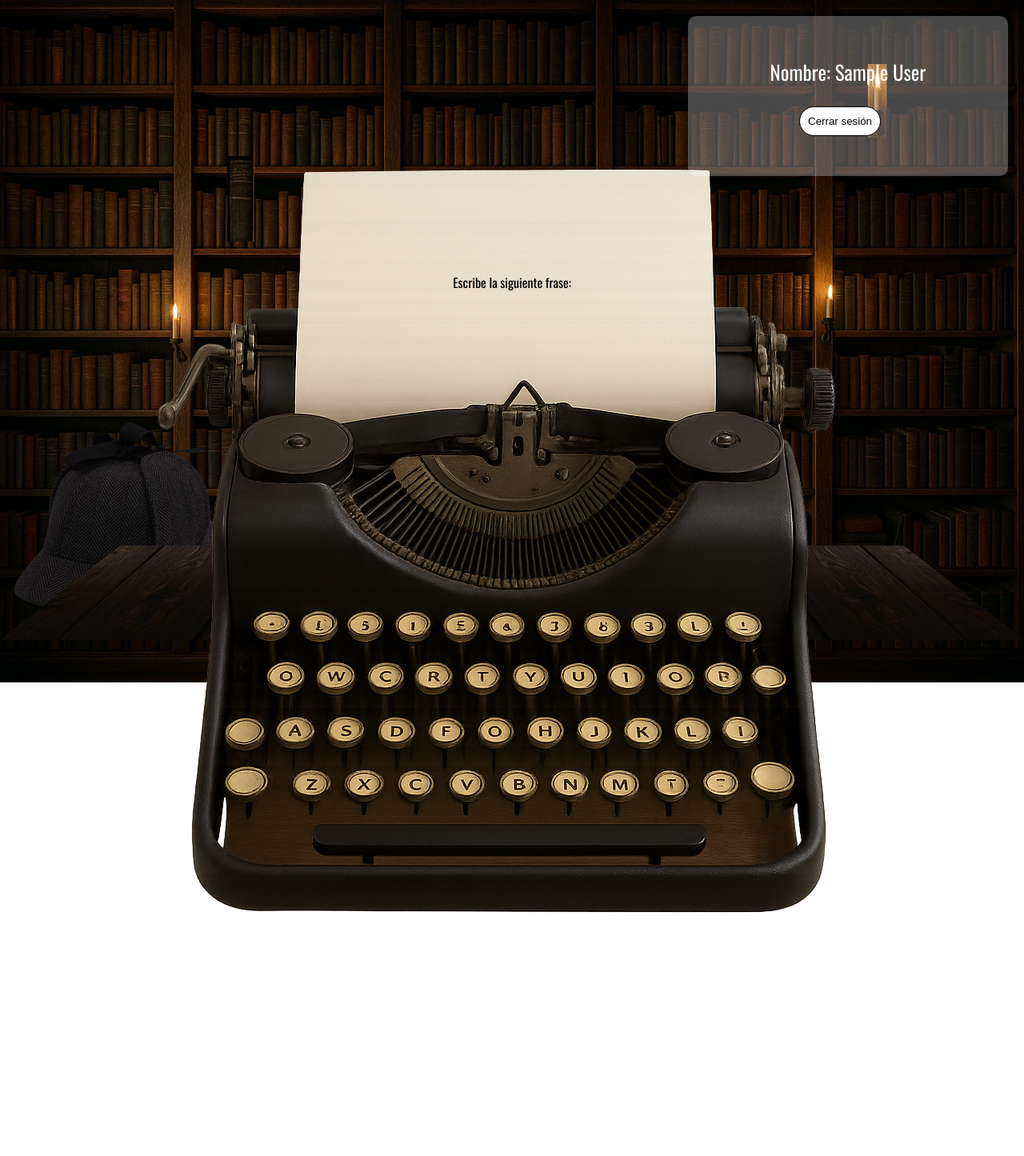
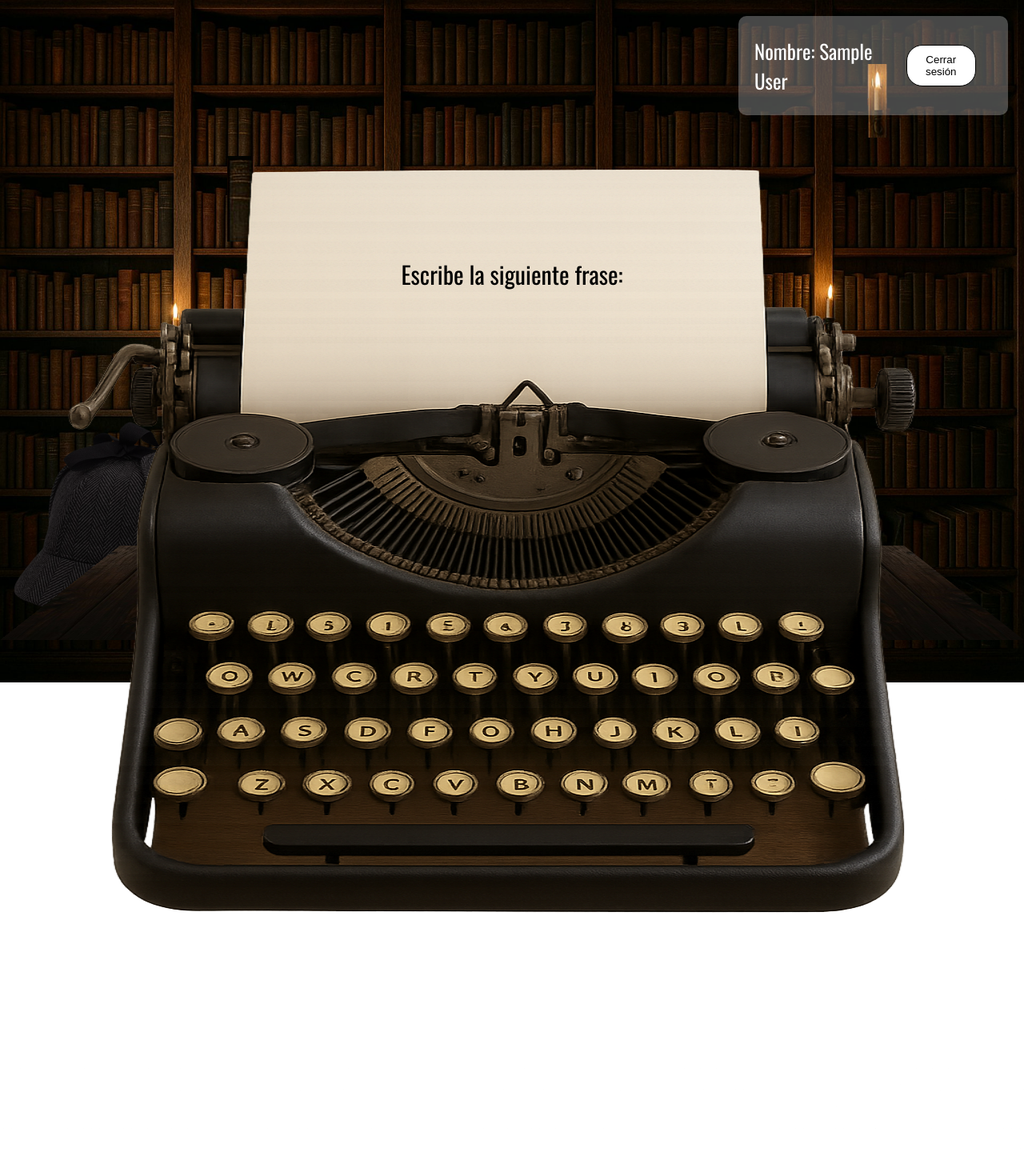
Before and after one commit to Mangell06/CipherType, a PHP site: page /play.php in a window 1280 px wide; the page is wider, and only the part inside the window is pictured. Shown: that part at 80% size. Run offline with PHP 8.4, Linux system fonts and the light colour scheme; the visitor is signed in with stand-in values (Sample User, id 1); data that the repository does not hold is empty.

Commit message:
cambiar la máquina de escribir de grande, boton de sesión y niveles de index.php

```diff
--- a/admin/index.php
+++ b/admin/index.php
@@ -25,9 +25,9 @@
                     echo '<form method="post">';
                         echo '<select name="selectdifficulty" id="selectdifficulty" onchange="this.form.submit()">';
                             echo '<option value="" selected hidden>Selecciona dificultad</option>';
-                            echo '<option value="sencillo">sencillo</option>';
-                            echo '<option value="normal">normal</option>';
-                            echo '<option value="experto">experto</option>';
+                            echo '<option value="Sencillo">sencillo</option>';
+                            echo '<option value="Normal">normal</option>';
+                            echo '<option value="Experto">experto</option>';
                         echo '</select>';
                     echo '</form>';
                     echo '<form action="">';
--- a/gameover.php
+++ b/gameover.php
@@ -22,7 +22,7 @@
 <body class="gameover sh-reveal">
     <?php
         if (isset($_SESSION['name'])) {
-            echo "<div class='gameoverDiv cancelSession sh-reveal'>";
+            echo "<div class='cancelSession sh-reveal'>";
             echo "<p class='sh-highlight'>Nombre: ".$_SESSION['name']."</p>";
             echo "<button type='submit' id='closeSession' onclick='destroySession()' class='sh-lens sh-focus'>Cerrar sesión</button>";
             echo "</div>";
--- a/index.php
+++ b/index.php
@@ -17,7 +17,7 @@
 <body class="play">
     <?php
         if (isset($_SESSION['name'])) {
-            echo "<div class='gameoverDiv cancelSession'>";
+            echo "<div class='cancelSession'>";
             echo "<p>Nombre: ".$_SESSION['name']."</p>";
             echo "<button type='submit' id='closeSession' onclick='destroySession()'>Cerrar sesión</button>";
             echo "</div>";
--- a/play.php
+++ b/play.php
@@ -23,7 +23,7 @@ if (isset($_POST['inname'])) {
 <body class="play">
     <?php
         if (isset($_SESSION['name'])) {
-            echo "<div class='gameoverDiv cancelSession'>";
+            echo "<div class='cancelSession'>";
             echo "<p>Nombre: ".$_SESSION['name']."</p>";
             echo "<button type='submit' id='closeSession' onclick='destroySession()'>Cerrar sesión</button>";
             echo "</div>";
--- a/ranking.php
+++ b/ranking.php
@@ -20,7 +20,7 @@
 <body class="gameover">
     <?php
         if (isset($_SESSION['name'])) {
-            echo "<div class='gameoverDiv cancelSession'>";
+            echo "<div class='cancelSession'>";
             echo "<p>Nombre: ".$_SESSION['name']."</p>";
             echo "<button type='submit' id='closeSession' onclick='destroySession()'>Cerrar sesión</button>";
             echo "</div>";
--- a/ranking.txt
+++ b/ranking.txt
@@ -19,3 +19,4 @@
 #Miguel:3400
 #Miguel:4500
 #Maikol:2800
+#ghg:-3500
--- a/styles.css
+++ b/styles.css
@@ -145,6 +145,14 @@ img.mesa {
     z-index: 10;
 }
 
+#textStartInformation{
+  font-size: 30px;
+}
+
+.text{
+  font-size: 30px;
+}
+
 div.machine {
     position: absolute;
     bottom: 0;
@@ -160,7 +168,7 @@ div.machine img {
     left: 50%;
     transform: translate(-50%, 0);
     width: 1024px;
-    min-width: 1024px;
+    min-width: 1280px;
     height: 1536px;
 }
 
@@ -442,8 +450,8 @@ body.gameover{
   border: 1px solid black;
   padding: 10px;
   border-radius: 20px;
-  margin-top: 25px;
   margin-right: 20px;
+  margin-top: 20px;
 }
 
 .gameoverDiv button[type="submit"]:hover{
@@ -489,13 +497,13 @@ body.gameover{
   z-index: 999999;
   position: absolute;
   background-color: #ffffff47;
-  width: 400px;
+  width: 337px;
   display: flex;
-  flex-direction: column;
+  flex-direction: row;
   align-items: center;
   padding: 20px;
   border-radius: 10px;
-  height: 200px;
+  height: 124px;
   justify-content: center;
   right: 20px;
   top: 20px;
@@ -504,7 +512,23 @@ body.gameover{
 .cancelSession p {
   font-size: 25px;
   color: white;
+  margin-right: 30px;
 }
+
+button#closeSession{
+  background: white;
+  border: 1px solid black;
+  padding: 10px;
+  border-radius: 20px;
+  margin-right: 20px;
+}
+
+button#closeSession:hover{
+  background: #E6AC00;
+  color: #44240D;
+  font-weight: bold;
+}
+
 
 .sh-smoke-layer {
   position: fixed;
```
